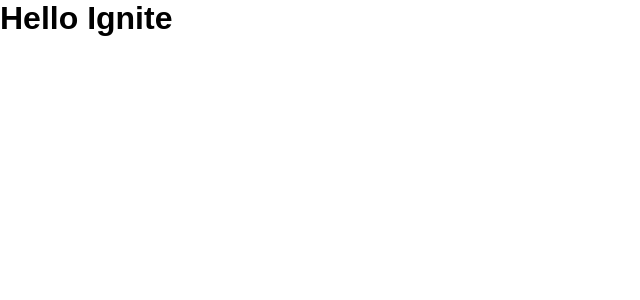
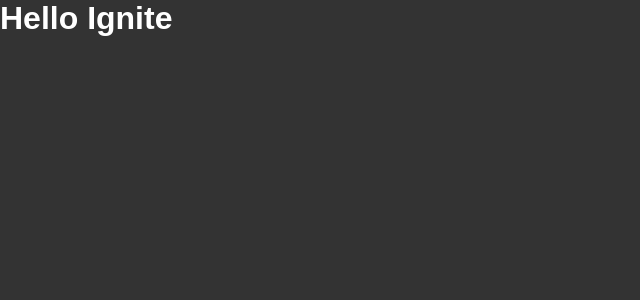
Before and after one commit to Tiesco789/rocketseat-ignite, a React app in the folder react/01-github-explorer/: page / in a window 1280 px wide. Shown: the top 300 px of the page, without its empty margins (0-640 px from the left). Built offline with nearby package versions, Linux system fonts and the light colour scheme.

Commit message:
Utilizando SASS

```diff
--- a/react/01-github-explorer/package.json
+++ b/react/01-github-explorer/package.json
@@ -19,6 +19,8 @@
     "cross-env": "^7.0.3",
     "css-loader": "^5.1.1",
     "html-webpack-plugin": "^5.3.1",
+    "node-sass": "^5.0.0",
+    "sass-loader": "^11.0.1",
     "style-loader": "^2.0.0",
     "webpack": "^5.24.4",
     "webpack-cli": "^4.5.0",
--- a/react/01-github-explorer/src/App.jsx
+++ b/react/01-github-explorer/src/App.jsx
@@ -1,4 +1,4 @@
-import './styles/global.css'
+import './styles/global.scss'
 
 export function App() {
   return <h1>Hello Ignite</h1>
--- a/react/01-github-explorer/src/styles/global.css
+++ b/react/01-github-explorer/src/styles/global.scss
@@ -8,4 +8,6 @@
 
 body {
   font-family: Arial, Helvetica, sans-serif;
+  background-color: #333;
+  color: #FFF;
 }
--- a/react/01-github-explorer/webpack.config.js
+++ b/react/01-github-explorer/webpack.config.js
@@ -30,10 +30,11 @@
         use: 'babel-loader',
       },
       {
-        test: /\.css$/,
+        test: /\.scss$/,
         exclude: /node_modules/,
-        use: ['style-loader', 'css-loader'],
-      }
+        use: ['style-loader', 'css-loader', 'sass-loader'],
+      },
+
     ],
   }
 }
```
Also changed, not shown: 1 other file (tests, documents, lock files or other folders).
